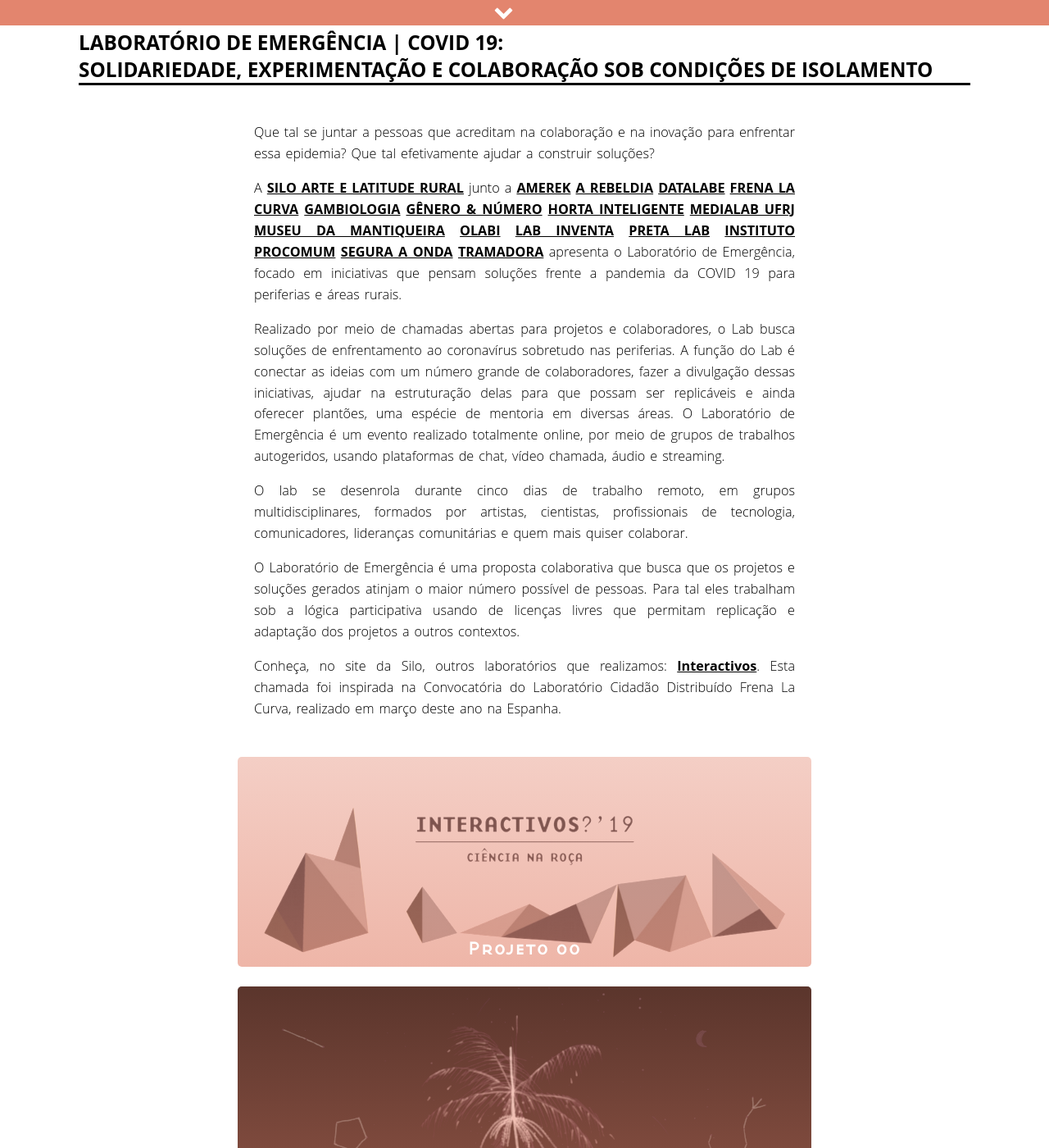
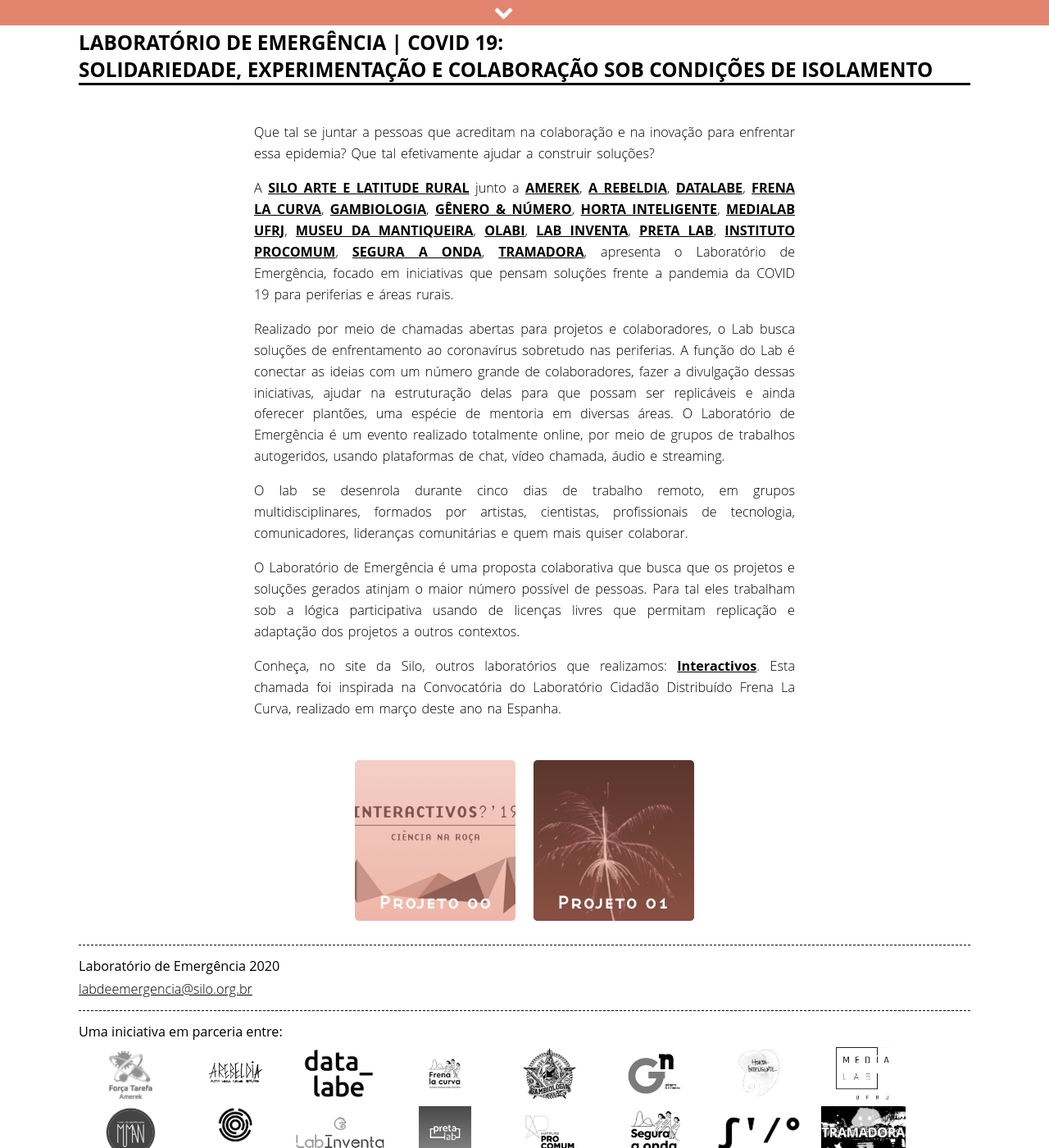
Before and after one commit to associacaosilo/labdeemergencia2ed, a Jekyll site: the page built from _pages/index.md, in a window 1280 px wide and 1400 px high. Shown: the whole window at 82% size. Built offline with Jekyll 4.4.1, drawn with Linux system fonts in a browser that asks for light colours; nearby versions of some CDN libraries.

Commit message:
major reorg of list layouts

```diff
--- a/_includes/index-intro.html
+++ b/_includes/index-intro.html
@@ -7,7 +7,7 @@
 
   {% for p in site.data.partners %}
     {% unless p.name == 'Silo' %}
-      <a href="{{ p.link }}" target="_blank">{{ p.name | upcase }}</a>
+      <a href="{{ p.link }}" target="_blank">{{ p.name | upcase }}</a>,
     {% endunless %}
   {% endfor %}
 
--- a/css/main.scss
+++ b/css/main.scss
@@ -400,39 +400,12 @@
 .post-list, .home-list {
   display: flex;
   flex-direction: row;
-  flex-wrap: wrap;
-  justify-content: space-between;
   width: 100%;
 
-  .list-item {
-    display: block;
-    position: relative;
-    width: 80%;
-    overflow: hidden;
-    margin: 0 auto 24px;
-    min-height: 200px;
-    min-width: 260px;
-
-    @include media-query(DESKTOP) {
-      width: 45%;
-      margin: 0 0 24px;
-    }
-
-    &:hover {
-      .list-item-image.hover-contrast {
-        transition: filter $TRANSITION-PERIOD linear;
-        filter: grayscale(90%) contrast(120%) brightness(1.2) blur(8px);
-      }
-    }
-  }
-
-  .project-item {
-    @include media-query(DESKTOP) {
-      width: 20%;
-      min-width: 150px;
-      height: 20vw;
-      min-height: 120px;
-      max-height: 230px;
+  &:hover {
+    .list-item-image.hover-contrast {
+      transition: filter $TRANSITION-PERIOD linear;
+      filter: grayscale(90%) contrast(120%) brightness(1.2) blur(8px);
     }
   }
 
@@ -480,6 +453,50 @@
   }
 }
 
+.home-list {
+  justify-content: center;
+  flex-wrap: wrap;
+
+  .list-item {
+    display: block;
+    position: relative;
+    width: 31%;
+    overflow: hidden;
+    margin: 4px 1%;
+
+    @include media-query(DESKTOP) {
+      width: 18%;
+      height: 100%;
+      margin: 4px 1%;
+    }
+  }
+
+  .list-item-image {
+    width: 100%;
+    height: 100%;
+    padding-bottom: 100%;
+  }
+}
+
+.post-list {
+  justify-content: space-between;
+
+  .list-item {
+    display: block;
+    position: relative;
+    width: 80%;
+    overflow: hidden;
+    margin: 0 auto 24px;
+    min-height: 200px;
+    min-width: 260px;
+
+    @include media-query(DESKTOP) {
+      width: 45%;
+      margin: 0 0 24px;
+    }
+  }
+}
+
 .people-list {
   margin: 0;
 }
@@ -500,25 +517,6 @@
 }
 .project-person + .project-person {
   margin-top: 5px;
-}
-
-.home-list {
-  justify-content: center;
-
-  .list-item {
-    width: 80%;
-    min-height: 200px;
-    min-width: 260px;
-
-    @include media-query(DESKTOP) {
-      width: 700px;
-      min-height: 256px;
-    }
-  }
-
-  .list-item-image {
-    height: 100%;
-  }
 }
 
 .footer {
```
Also changed, not shown: _posts/proj01/2019-08-15-cartilha.md (+2 -2 lines).
